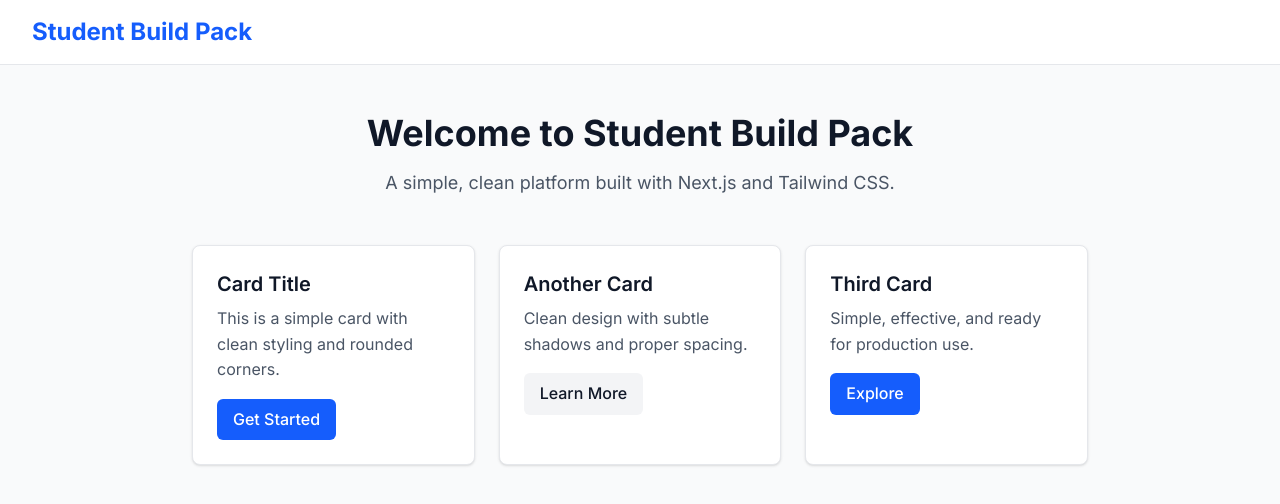
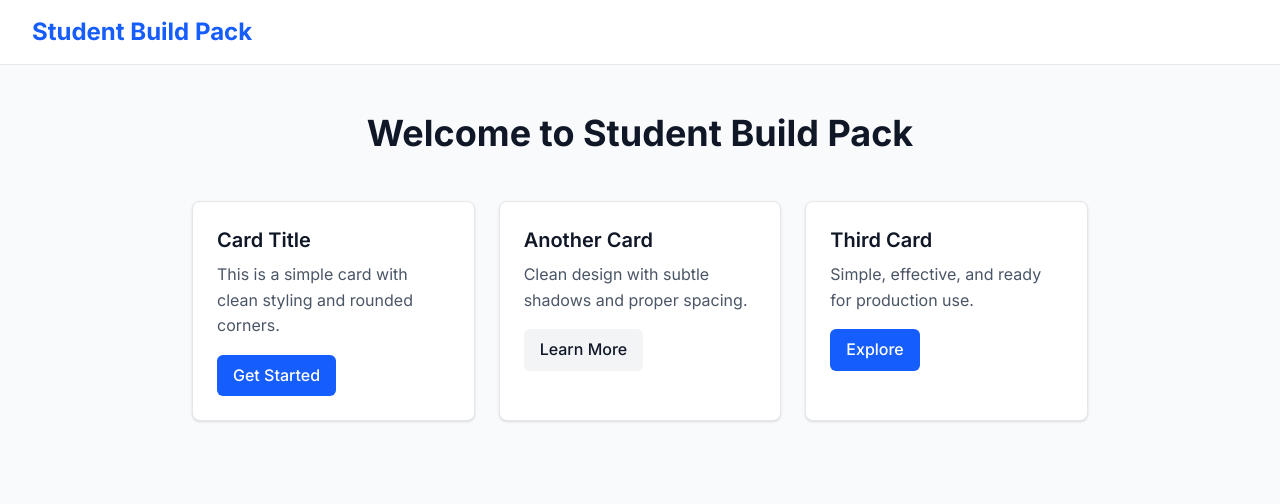
Before and after one commit to Qais-Hweidi/student-build-pack, a Next.js app: page / in a window 1280 px wide. Shown: the top 504 px of the page. Built offline with nearby package versions, Linux system fonts and the light colour scheme.

Commit message:
refactor: Remove introductory paragraph from Home component

```diff
--- a/src/app/page.tsx
+++ b/src/app/page.tsx
@@ -18,9 +18,6 @@
             <h2 className='text-4xl font-bold text-gray-900 mb-4'>
               Welcome to Student Build Pack
             </h2>
-            <p className='text-lg text-gray-600 max-w-2xl mx-auto'>
-              A simple, clean platform built with Next.js and Tailwind CSS.
-            </p>
           </div>
 
           {/* Simple Card Example */}
```
